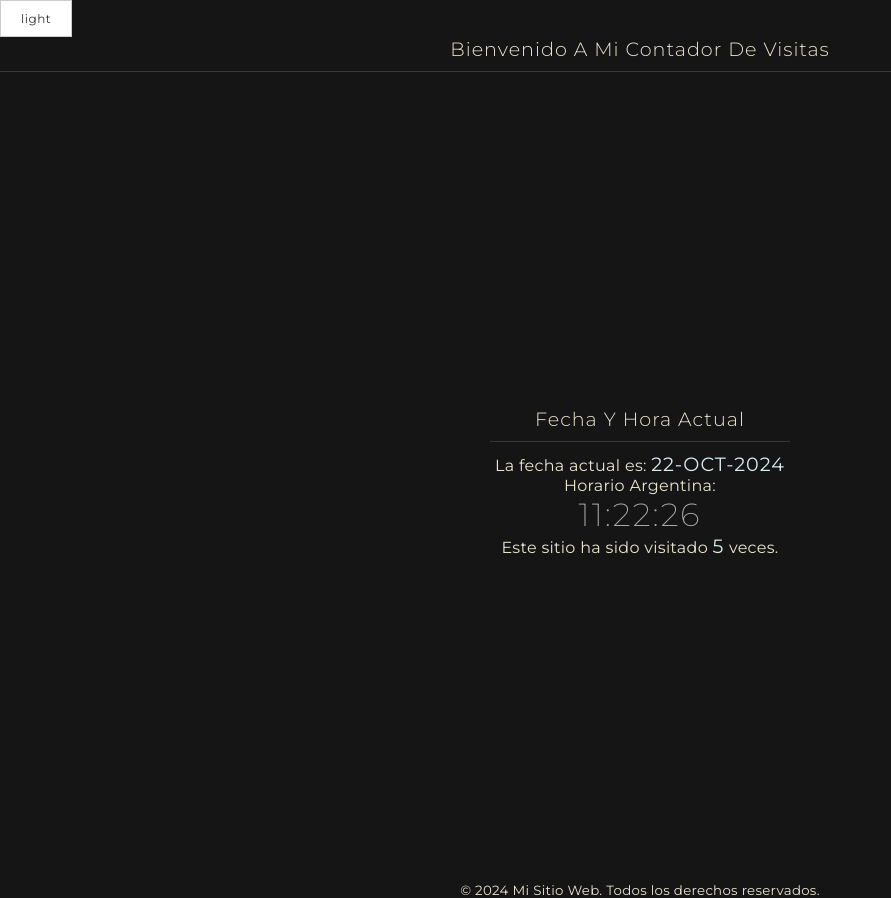
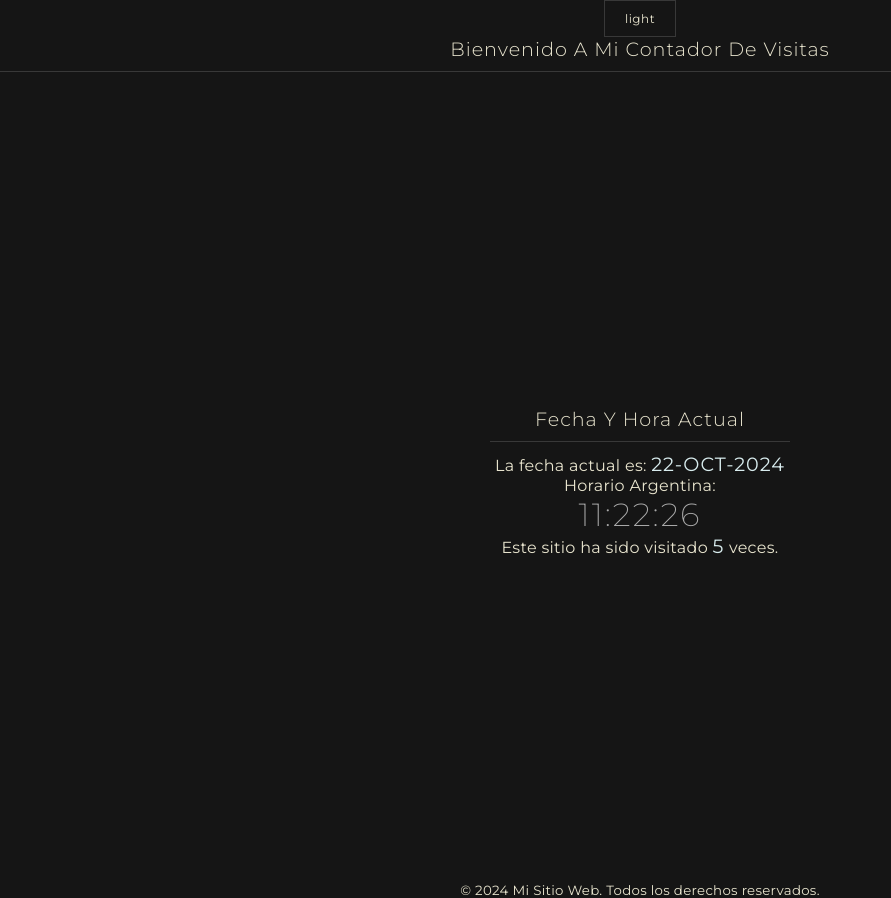
Before and after one commit to ImageCreativeStudio/PERSONAL_CONTADOR_DE_VISITAS, a PHP site: page / in a window 1280 px wide. Shown: the whole page, without its empty margins (0-891 px from the left). Run offline with PHP 8.4, Linux system fonts and the light colour scheme; data comes from the database, SQL or seed files in the repository.

Commit message:
Ajustes CSS

```diff
--- a/estilos.css
+++ b/estilos.css
@@ -17,7 +17,7 @@
   --font-primary: "Montserrat", sans-serif;
   --bg-color: #151515;
   --text-color: #e8e4ce;
-  --border: 1px solid rgb(210, 202, 165);
+  --border: 1px solid rgb(255, 255, 255, 0.15);
   --var-h1: #f8f7f6;
   --var-border-h1: 1px solid rgb(255, 255, 255, 0.15);
   --var-text-numero-visitantes: rgb(216, 236, 238);
@@ -61,12 +61,18 @@
   background-color: var(--bg-color);
   color: var(--text-color);
   font-family: var(--font-primary);
-  border: var(--border);
+  border: var(--var-border-h1);
   font-weight: 400;
   letter-spacing: 0.5px;
   font-size: 0.75rem;
   padding: 10px 20px;
+  margin-bottom: 20px;
   text-transform: lowercase;
+  display: flex;
+  flex-direction: column;
+  max-width: 300px;
+  margin: auto;
+  place-content: center;
 }
 
 #toggle-dark-mode:hover {
```
